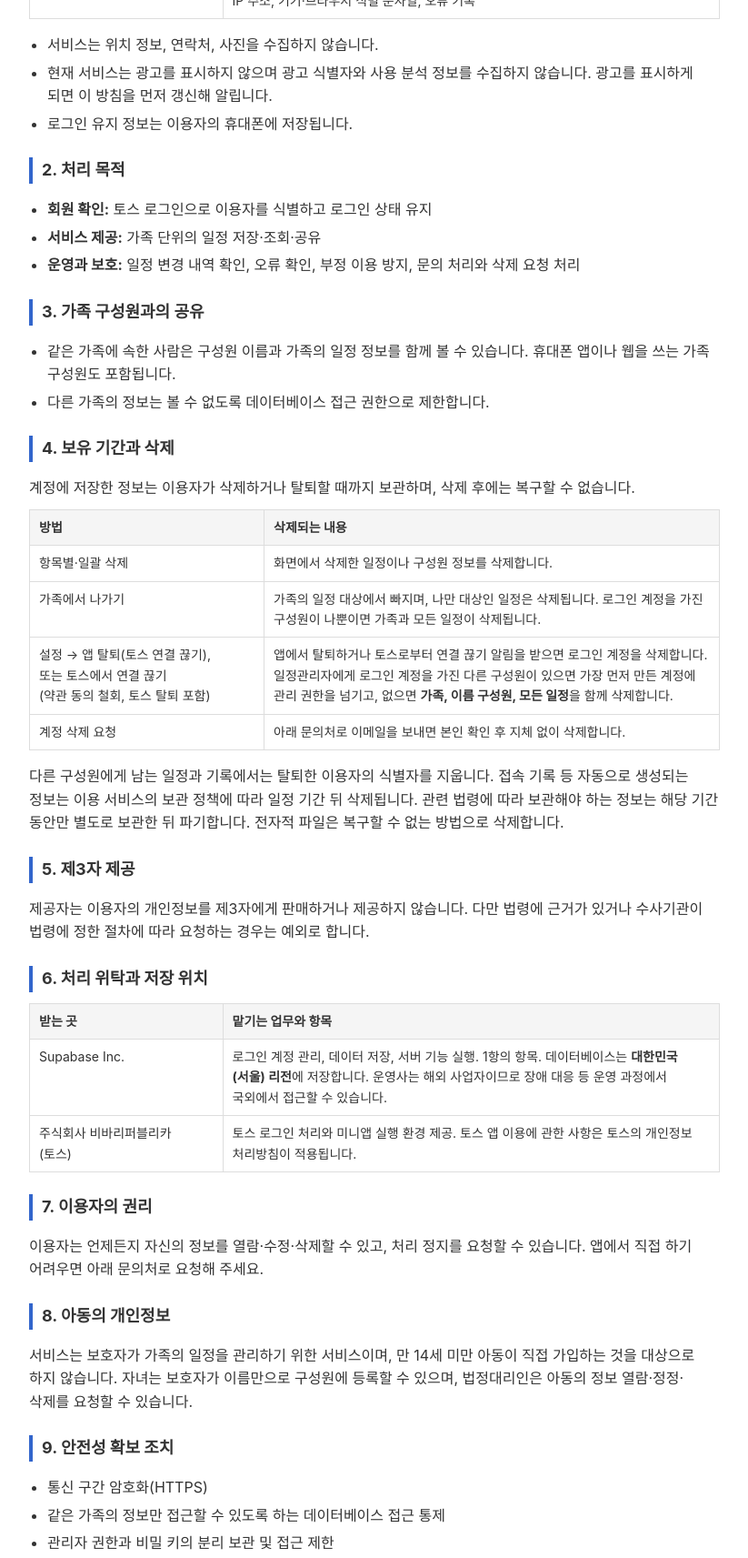
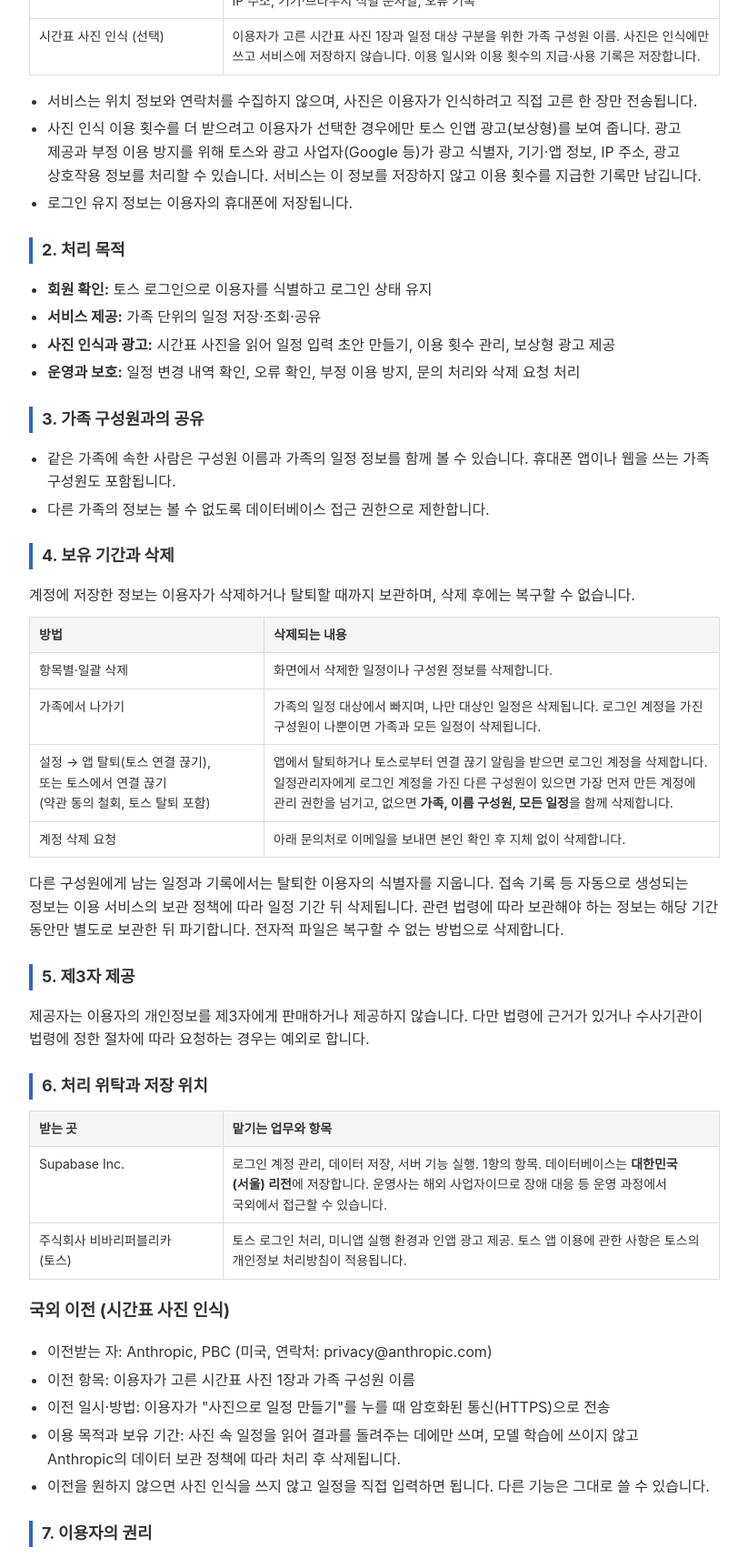
Before and after one commit to wizand02/wiz, a plain HTML site: page famschedule_miniapp_privacy.html in a window 1280 px wide. Shown: the part 520-2233 px from the top of the page at 91% size, without its empty margins (228-1051 px from the left). Drawn offline with Linux system fonts and the light colour scheme.

Commit message:
우리가족 시간표 미니앱 약관·처리방침: 시간표 사진 인식(Anthropic 국외 이전)과 보상형 광고 안내 추가
Co-Authored-By: Claude Sonnet 5.5 <noreply@anthropic.com>

```diff
--- a/famschedule_miniapp_privacy.html
+++ b/famschedule_miniapp_privacy.html
@@ -31,10 +31,11 @@
         <tr><td>토스 로그인 시</td><td>토스가 제공하는 이용자 식별값(userKey), 서비스 내부 계정 식별자와 내부용 계정 주소(식별값으로 만든 것으로 실제 이메일이 아님), 가입 일시. 토스 로그인 동의 화면의 <strong>이름</strong> 항목은 토스에서 암호화된 상태로 전달되며, 서비스는 이를 <strong>복호화하거나 저장·이용하지 않습니다.</strong></td></tr>
         <tr><td>이용자가 입력하는 정보</td><td>화면에 표시할 이름, 가족 소속과 일정관리자 여부, 초대 코드, 이름 구성원의 이름, 일정 정보(제목, 기간, 요일과 시간, 대상 구성원, 메모, 결석·휴일·시간 변경·보강 기록, 일회성 일정, 기본조회대상 설정)</td></tr>
         <tr><td>자동으로 생성되는 정보</td><td>일정 수정 이력(수정한 사람, 시각, 변경 전후 내용), 로그인과 서버 이용 과정의 접속 일시, IP 주소, 기기·브라우저 식별 문자열, 오류 기록</td></tr>
+        <tr><td>시간표 사진 인식 (선택)</td><td>이용자가 고른 시간표 사진 1장과 일정 대상 구분을 위한 가족 구성원 이름. 사진은 인식에만 쓰고 서비스에 저장하지 않습니다. 이용 일시와 이용 횟수의 지급·사용 기록은 저장합니다.</td></tr>
     </table>
     <ul>
-        <li>서비스는 위치 정보, 연락처, 사진을 수집하지 않습니다.</li>
-        <li>현재 서비스는 광고를 표시하지 않으며 광고 식별자와 사용 분석 정보를 수집하지 않습니다. 광고를 표시하게 되면 이 방침을 먼저 갱신해 알립니다.</li>
+        <li>서비스는 위치 정보와 연락처를 수집하지 않으며, 사진은 이용자가 인식하려고 직접 고른 한 장만 전송됩니다.</li>
+        <li>사진 인식 이용 횟수를 더 받으려고 이용자가 선택한 경우에만 토스 인앱 광고(보상형)를 보여 줍니다. 광고 제공과 부정 이용 방지를 위해 토스와 광고 사업자(Google 등)가 광고 식별자, 기기·앱 정보, IP 주소, 광고 상호작용 정보를 처리할 수 있습니다. 서비스는 이 정보를 저장하지 않고 이용 횟수를 지급한 기록만 남깁니다.</li>
         <li>로그인 유지 정보는 이용자의 휴대폰에 저장됩니다.</li>
     </ul>
 
@@ -42,6 +43,7 @@
     <ul>
         <li><strong>회원 확인:</strong> 토스 로그인으로 이용자를 식별하고 로그인 상태 유지</li>
         <li><strong>서비스 제공:</strong> 가족 단위의 일정 저장·조회·공유</li>
+        <li><strong>사진 인식과 광고:</strong> 시간표 사진을 읽어 일정 입력 초안 만들기, 이용 횟수 관리, 보상형 광고 제공</li>
         <li><strong>운영과 보호:</strong> 일정 변경 내역 확인, 오류 확인, 부정 이용 방지, 문의 처리와 삭제 요청 처리</li>
     </ul>
 
@@ -69,8 +71,17 @@
     <table>
         <tr><th style="width:28%">받는 곳</th><th>맡기는 업무와 항목</th></tr>
         <tr><td>Supabase Inc.</td><td>로그인 계정 관리, 데이터 저장, 서버 기능 실행. 1항의 항목. 데이터베이스는 <strong>대한민국(서울) 리전</strong>에 저장합니다. 운영사는 해외 사업자이므로 장애 대응 등 운영 과정에서 국외에서 접근할 수 있습니다.</td></tr>
-        <tr><td>주식회사 비바리퍼블리카<br>(토스)</td><td>토스 로그인 처리와 미니앱 실행 환경 제공. 토스 앱 이용에 관한 사항은 토스의 개인정보 처리방침이 적용됩니다.</td></tr>
+        <tr><td>주식회사 비바리퍼블리카<br>(토스)</td><td>토스 로그인 처리, 미니앱 실행 환경과 인앱 광고 제공. 토스 앱 이용에 관한 사항은 토스의 개인정보 처리방침이 적용됩니다.</td></tr>
     </table>
+
+    <h3>국외 이전 (시간표 사진 인식)</h3>
+    <ul>
+        <li>이전받는 자: Anthropic, PBC (미국, 연락처: privacy@anthropic.com)</li>
+        <li>이전 항목: 이용자가 고른 시간표 사진 1장과 가족 구성원 이름</li>
+        <li>이전 일시·방법: 이용자가 "사진으로 일정 만들기"를 누를 때 암호화된 통신(HTTPS)으로 전송</li>
+        <li>이용 목적과 보유 기간: 사진 속 일정을 읽어 결과를 돌려주는 데에만 쓰며, 모델 학습에 쓰이지 않고 Anthropic의 데이터 보관 정책에 따라 처리 후 삭제됩니다.</li>
+        <li>이전을 원하지 않으면 사진 인식을 쓰지 않고 일정을 직접 입력하면 됩니다. 다른 기능은 그대로 쓸 수 있습니다.</li>
+    </ul>
 
     <h2>7. 이용자의 권리</h2>
     <p>이용자는 언제든지 자신의 정보를 열람·수정·삭제할 수 있고, 처리 정지를 요청할 수 있습니다. 앱에서 직접 하기 어려우면 아래 문의처로 요청해 주세요.</p>
```
Also changed, not shown: famschedule_miniapp_terms-of-service.html (+5 -0 lines).
